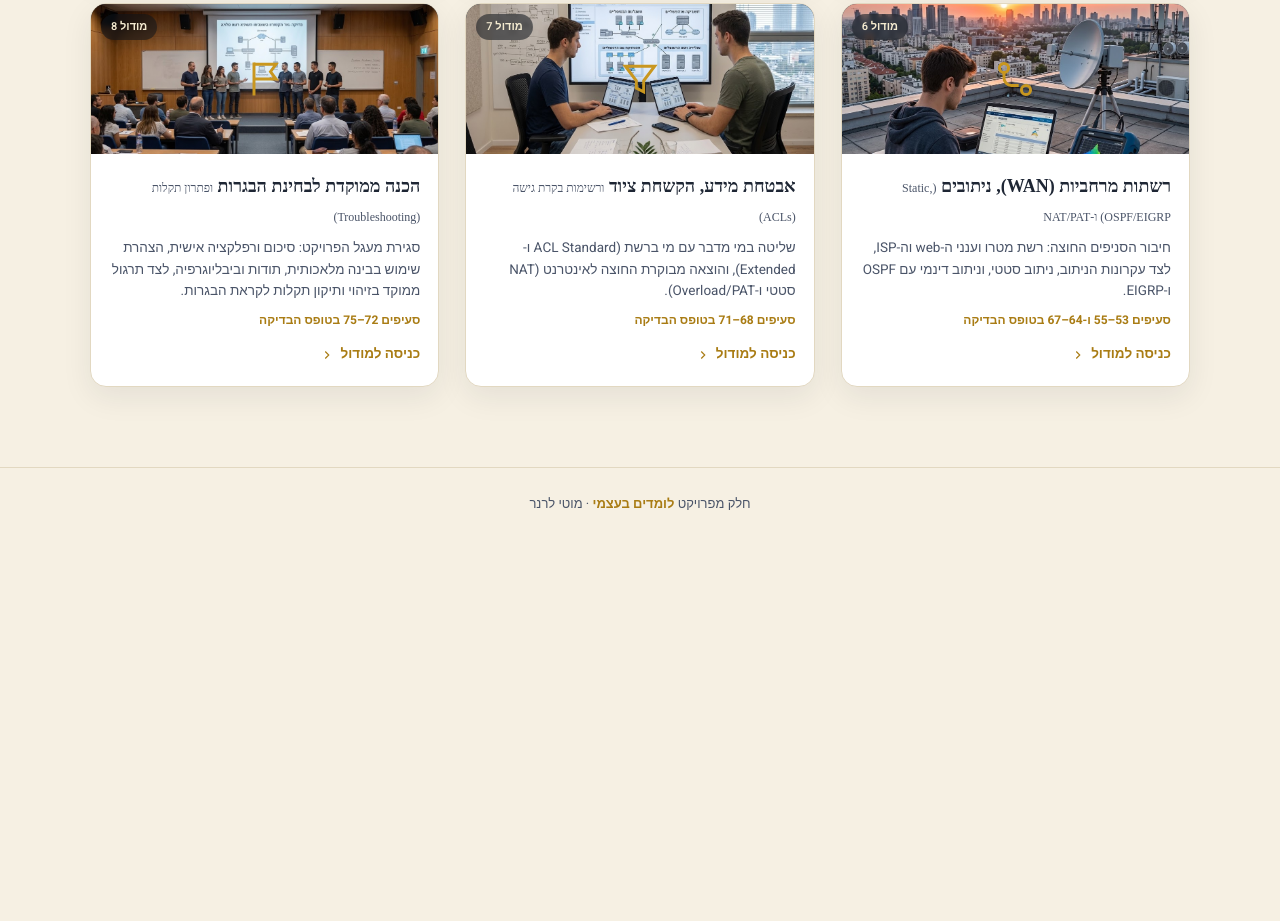
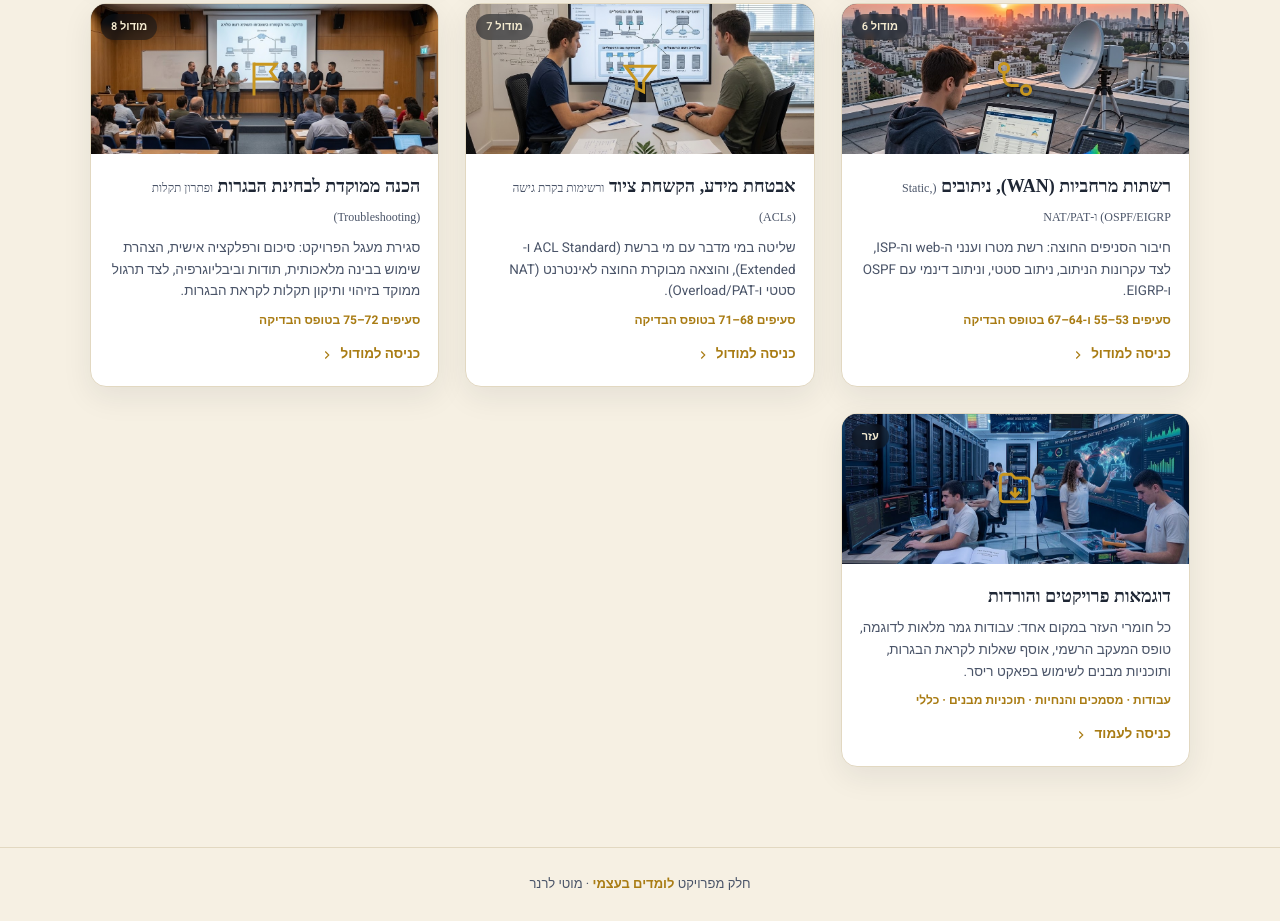
Before and after one commit to moti-lerner-proyektim/tikshuv-yesumi-12, a plain HTML site: page index.html in a window 1280 px wide. Shown: the part 1588-2509 px from the top of the page. Before the commit the page ends 2128 px from the top, so only its background shows below. Drawn offline with Linux system fonts and the light colour scheme; a web font is replaced by a local one.

Commit message:
Update index.html

```diff
--- a/index.html
+++ b/index.html
@@ -249,6 +249,19 @@
           <div class="card-enter">כניסה למודול <svg viewBox="0 0 24 24" fill="none" stroke="currentColor" stroke-width="2"><path d="M9 6l6 6-6 6"/></svg></div>
         </div>
       </a>
+      <a class="card" href="downloads.html">
+        <div class="card-media">
+          <img src="images/module-09.jpg" alt="דוגמאות פרויקטים והורדות" loading="lazy" decoding="async" onerror="this.style.display='none'">
+          <svg class="icon" viewBox="0 0 24 24" fill="none" stroke="currentColor" stroke-width="1.6"><path d="M4 6a2 2 0 012-2h4l2 2h6a2 2 0 012 2v9a2 2 0 01-2 2H6a2 2 0 01-2-2V6z"/><path d="M12 11v5M9.5 13.5L12 16l2.5-2.5"/></svg>
+          <div class="card-num">עזר</div>
+        </div>
+        <div class="card-body">
+          <div class="card-title">דוגמאות פרויקטים והורדות</div>
+          <div class="card-desc">כל חומרי העזר במקום אחד: עבודות גמר מלאות לדוגמה, טופס המעקב הרשמי, אוסף שאלות לקראת הבגרות, ותוכניות מבנים לשימוש בפאקט ריסר.</div>
+          <div class="card-meta">עבודות · מסמכים והנחיות · תוכניות מבנים · כללי</div>
+          <div class="card-enter">כניסה לעמוד <svg viewBox="0 0 24 24" fill="none" stroke="currentColor" stroke-width="2"><path d="M9 6l6 6-6 6"/></svg></div>
+        </div>
+      </a>
     </div>
   </div>
 
```
